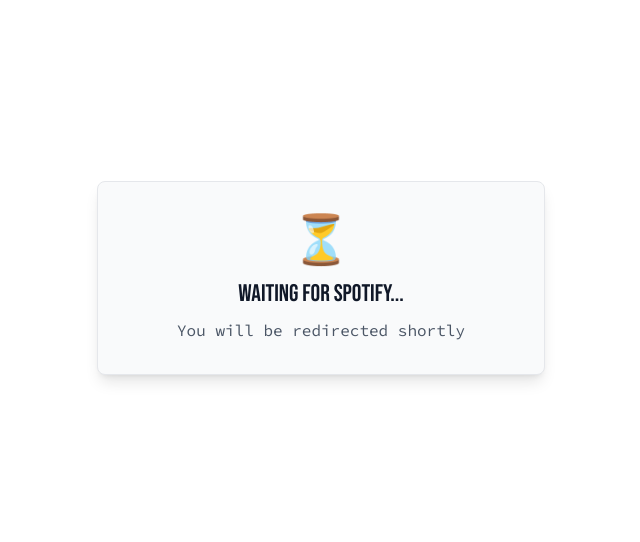
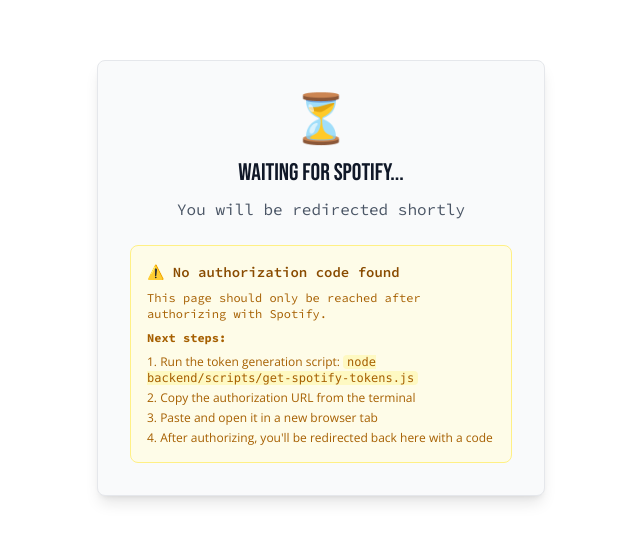
Before and after one commit to Subham12R/Portfolio, a React (Vite) app in the folder frontend/: page /callback in a window 1280 px wide. Shown: the part 122-664 px from the top of the page, without its empty margins (319-959 px from the left). Built offline with nearby package versions, Linux system fonts and the light colour scheme; no server answers.

Commit message:
fixed spotify

```diff
--- a/frontend/src/pages/SpotifyCallback.jsx
+++ b/frontend/src/pages/SpotifyCallback.jsx
@@ -11,7 +11,10 @@
     if (code) {
       console.log('Spotify Auth Code:', code)
     }
-  }, [code])
+    // Debug: log the full URL
+    console.log('Current URL:', window.location.href)
+    console.log('Search params:', Object.fromEntries(searchParams))
+  }, [code, searchParams])
 
   return (
     <div className="min-h-screen bg-white dark:bg-zinc-950 flex items-center justify-center px-4">
@@ -77,15 +80,34 @@
             </div>
           </>
         ) : (
-          <div className="text-center">
+          <>
+            <div className="text-center mb-6">
               <div className="text-gray-400 text-5xl mb-4">⏳</div>
               <h1 className="text-2xl font-bold text-gray-900 dark:text-white mb-2">
                 Waiting for Spotify...
               </h1>
-            <p className="text-gray-600 dark:text-gray-400">
+              <p className="text-gray-600 dark:text-gray-400 mb-4">
                 You will be redirected shortly
               </p>
             </div>
+            <div className="bg-yellow-50 dark:bg-yellow-900/20 border border-yellow-200 dark:border-yellow-800 rounded-lg p-4">
+              <p className="text-sm text-yellow-800 dark:text-yellow-200 mb-2 font-semibold">
+                ⚠️ No authorization code found
+              </p>
+              <p className="text-xs text-yellow-700 dark:text-yellow-300 mb-2">
+                This page should only be reached after authorizing with Spotify.
+              </p>
+              <p className="text-xs text-yellow-700 dark:text-yellow-300">
+                <strong>Next steps:</strong>
+              </p>
+              <ol className="text-xs text-yellow-700 dark:text-yellow-300 mt-2 list-decimal list-inside space-y-1">
+                <li>Run the token generation script: <code className="bg-yellow-100 dark:bg-yellow-900/40 px-1 rounded">node backend/scripts/get-spotify-tokens.js</code></li>
+                <li>Copy the authorization URL from the terminal</li>
+                <li>Paste and open it in a new browser tab</li>
+                <li>After authorizing, you'll be redirected back here with a code</li>
+              </ol>
+            </div>
+          </>
         )}
       </div>
     </div>
```
Also changed, not shown: 1 other file (tests, documents, lock files or other folders). Lines whose indentation alone changed are shown as unchanged.
